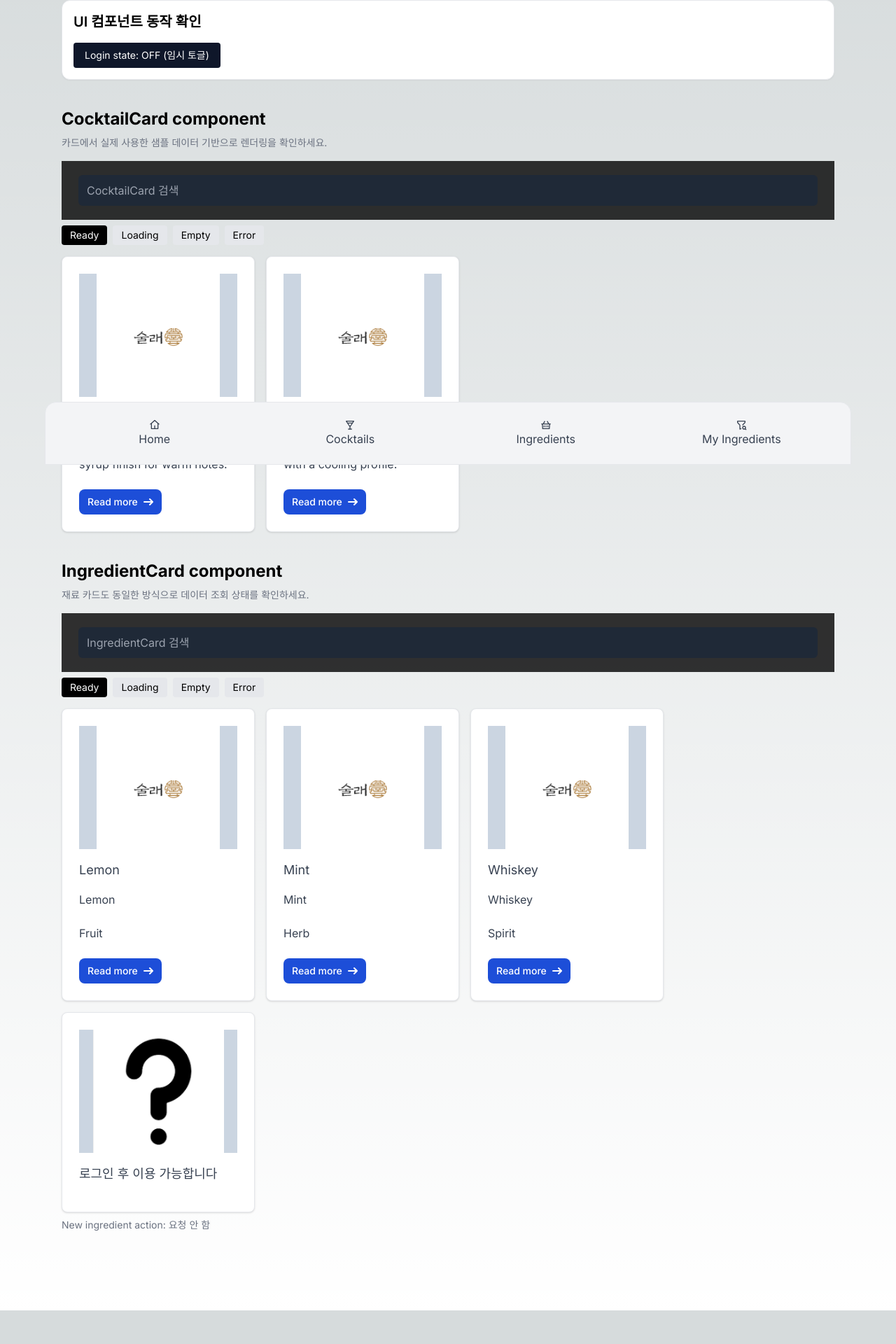
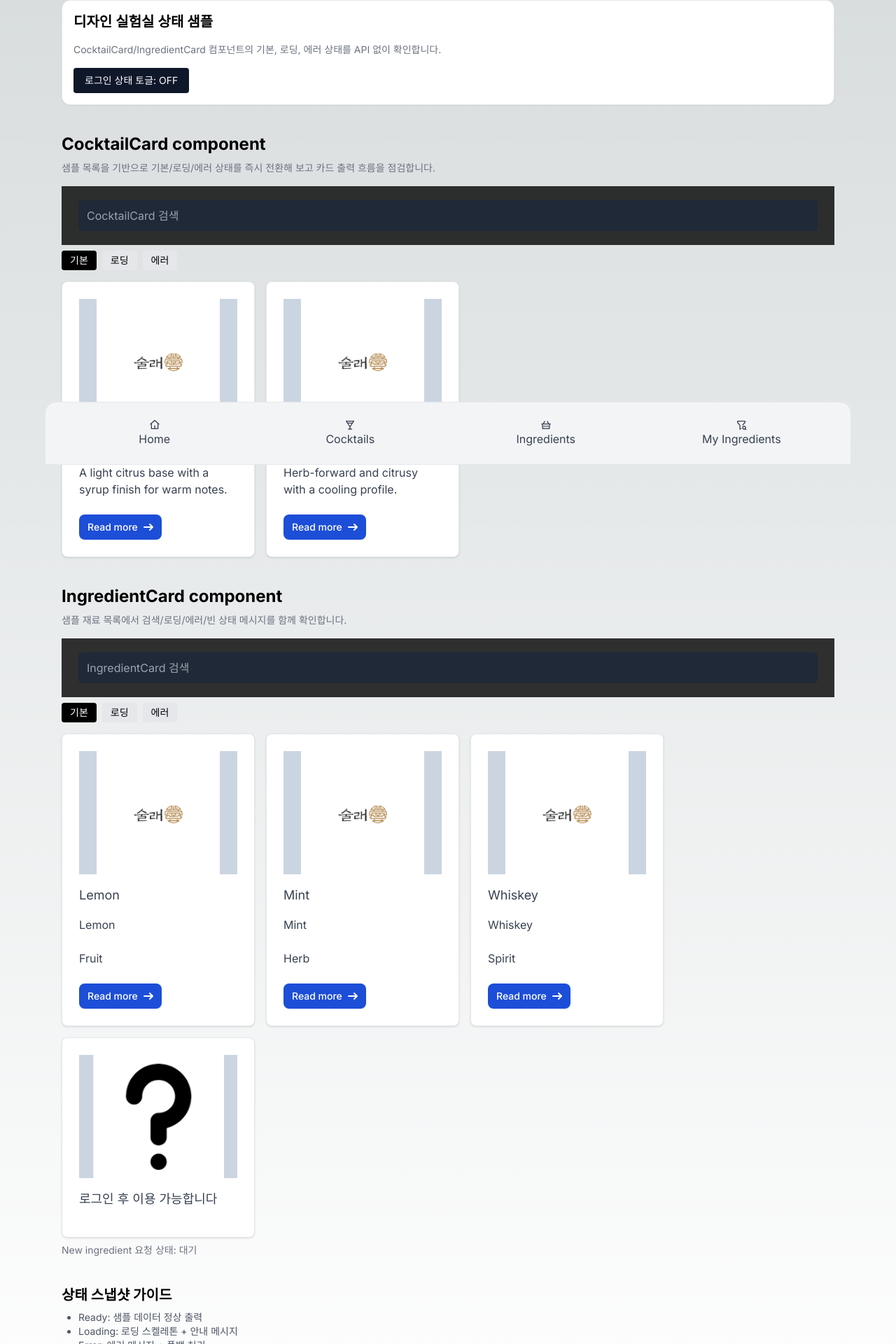
Before and after one commit to cokeholic-kim/cocktail_app, a Next.js app: page /design-lab in a window 1280 px wide. Shown: the part 136-2056 px from the top of the page at 70% size. Before the commit the page ends 2008 px from the top, so only its background shows below. Built offline with nearby package versions, Linux system fonts and the light colour scheme; no server answers.

Commit message:
feat: 디자인랩 상태 샘플 정교화 문서 및 텍스트 정합

```diff
--- a/src/app/design-lab/DesignLabClient.tsx
+++ b/src/app/design-lab/DesignLabClient.tsx
@@ -1,6 +1,7 @@
 "use client";
 
 import React, { useMemo, useState } from "react";
+
 import SearchBox from "@/app/common/components/searchBox";
 import CocktailCard from "@/app/(home)/cocktailCard";
 import IngredientCard from "@/app/(ingredients)/ingredients/IngredientCard";
@@ -10,10 +11,13 @@ import {
     dataStateLabels,
     demoCocktailResponse,
     demoIngredientResponse,
+    demoStateStories,
+    designLabSearchStateMessages,
+    designLabStateLabels,
     designLabStateMessages,
     DesignLabState,
+    DemoCocktail,
     DemoIngredient,
-    DemoCocktail,
 } from "@/app/design-lab/fixtures";
 
 type DemoViewState<T> = {
@@ -22,14 +26,13 @@ type DemoViewState<T> = {
     message: string;
 };
 
-function filterBySearch<T, K extends keyof T>(items: T[], keyword: string, field: K) {
+function filterBySearch<T, K extends keyof T>(items: T[], keyword: string, field: K): T[] {
     if (!keyword) {
         return items;
     }
 
-    return items.filter((item) =>
-        String(item[field] ?? "").toLowerCase().includes(keyword.toLowerCase())
-    );
+    const lowerKeyword = keyword.trim().toLowerCase();
+    return items.filter((item) => String(item[field] ?? "").toLowerCase().includes(lowerKeyword));
 }
 
 function buildDemoView<T>(
@@ -56,6 +59,14 @@ function buildDemoView<T>(
     }
 
     return { state, items, message: "" };
+}
+
+function getNoticeText(state: DesignLabState, label: string, text: string) {
+    if (!text) {
+        return `${label}: ${designLabStateMessages[state]}`;
+    }
+
+    return `${label}: ${designLabStateMessages[state]} - ${text}`;
 }
 
 function SkeletonCard({ count }: { count: number }) {
@@ -86,29 +97,46 @@ function StateSectionNotice({
 
     return (
         <p className="mt-2 w-full text-sm text-gray-600" role="status" aria-live="polite">
-            {text
-                ? `${label}: ${designLabStateMessages[state]} - ${text}`
-                : `${label}: ${designLabStateMessages[state]}`}
+            {getNoticeText(state, label, text)}
         </p>
     );
 }
 
-function StateButtons({ activeState, onChange }: { activeState: DesignLabState; onChange: (state: DesignLabState) => void }) {
+function StateButtons({
+    activeState,
+    onChange,
+    states,
+    ariaPrefix,
+}: {
+    activeState: DesignLabState;
+    states: readonly DesignLabState[];
+    onChange: (state: DesignLabState) => void;
+    ariaPrefix: string;
+}) {
     return (
         <div className="mt-2 mb-4 flex flex-wrap gap-2">
-            {(Object.entries(dataStateLabels) as [DesignLabState, string][]).map(([state, label]) => (
+            {states.map((state) => {
+                const label = designLabStateLabels[state];
+
+                return (
                     <button
                         key={state}
                         type="button"
                         onClick={() => onChange(state)}
                         aria-pressed={activeState === state}
+                        aria-label={`${ariaPrefix} 상태 ${label}`}
                         className={`rounded px-3 py-1 text-sm ${activeState === state ? "bg-black text-white" : "bg-gray-200"}`}
                     >
                         {label}
                     </button>
-            ))}
+                );
+            })}
         </div>
     );
+}
+
+function buildSearchMessage(keyword: string, messageSet: typeof designLabSearchStateMessages): string {
+    return keyword.trim() ? messageSet.searchResultEmpty : messageSet.sourceEmpty;
 }
 
 export default function DesignLabClient() {
@@ -123,23 +151,17 @@ export default function DesignLabClient() {
     const ingredientSource = demoIngredientResponse[ingredientState];
 
     const filteredCocktails = useMemo(
-        () =>
-            filterBySearch(cocktailSource.data?.body ?? [], cocktailSearch, "cocktailName" as keyof DemoCocktail),
+        () => filterBySearch(cocktailSource.data?.body ?? [], cocktailSearch, "cocktailName"),
         [cocktailSource, cocktailSearch]
     );
     const filteredIngredients = useMemo(
-        () =>
-            filterBySearch(
-                ingredientSource.data?.body ?? [],
-                ingredientSearch,
-                "ingredientName" as keyof DemoIngredient
-            ),
+        () => filterBySearch(ingredientSource.data?.body ?? [], ingredientSearch, "ingredientName"),
         [ingredientSource, ingredientSearch]
     );
 
     const fallbackMessage = "샘플 데이터 조회 실패. 기본 상태로 전환합니다.";
-    const cocktailSearchMessage = cocktailSearch.trim() ? "검색 결과가 없습니다." : "샘플 데이터가 없습니다.";
-    const ingredientSearchMessage = ingredientSearch.trim() ? "검색 결과가 없습니다." : "샘플 데이터가 없습니다.";
+    const cocktailSearchMessage = buildSearchMessage(cocktailSearch, designLabSearchStateMessages);
+    const ingredientSearchMessage = buildSearchMessage(ingredientSearch, designLabSearchStateMessages);
 
     const cocktailView = useMemo(
         () =>
@@ -150,7 +172,7 @@ export default function DesignLabClient() {
                 cocktailSource.error || fallbackMessage,
                 cocktailSearchMessage
             ),
-        [cocktailState, filteredCocktails, cocktailSearch, cocktailSource]
+        [cocktailState, filteredCocktails, cocktailSource, cocktailSearchMessage]
     );
     const ingredientView = useMemo(
         () =>
@@ -161,27 +183,37 @@ export default function DesignLabClient() {
                 ingredientSource.error || fallbackMessage,
                 ingredientSearchMessage
             ),
-        [ingredientState, filteredIngredients, ingredientSearch, ingredientSource]
+        [ingredientState, filteredIngredients, ingredientSource, ingredientSearchMessage]
     );
 
     return (
         <section className={uiTokenStyles.layout.section}>
             <section className="rounded-xl border bg-white p-4 shadow-sm">
-                <h2 className="mb-4 text-xl font-semibold">UI 컴포넌트 동작 확인</h2>
+                <h2 className="mb-4 text-xl font-semibold">디자인 실험실 상태 샘플</h2>
+                <p className="mb-4 text-sm text-gray-500">
+                    CocktailCard/IngredientCard 컴포넌트의 기본, 로딩, 에러 상태를 API 없이 확인합니다.
+                </p>
                 <button
                     type="button"
                     onClick={() => setIsLogin((prev) => !prev)}
                     className="rounded bg-slate-900 px-4 py-2 text-sm text-white"
                 >
-                    Login state: {isLogin ? "ON" : "OFF"} (임시 토글)
+                    로그인 상태 토글: {isLogin ? "ON" : "OFF"}
                 </button>
             </section>
 
             <section>
                 <h1 className="mb-2 text-2xl font-bold">CocktailCard component</h1>
-                <p className="mb-4 text-sm text-gray-500">카드에서 실제 사용한 샘플 데이터 기반으로 렌더링을 확인하세요.</p>
+                <p className="mb-4 text-sm text-gray-500">
+                    샘플 목록을 기반으로 기본/로딩/에러 상태를 즉시 전환해 보고 카드 출력 흐름을 점검합니다.
+                </p>
                 <SearchBox placeHolder="CocktailCard 검색" setSearchValue={setCocktailSearch} />
-                <StateButtons activeState={cocktailState} onChange={setCocktailState} />
+                <StateButtons
+                    states={demoStateStories}
+                    activeState={cocktailState}
+                    onChange={setCocktailState}
+                    ariaPrefix="CocktailCard"
+                />
                 <div className={uiTokenStyles.layout.content}>
                     {cocktailView.state === "loading" && <SkeletonCard count={2} />}
                     <StateSectionNotice
@@ -202,9 +234,16 @@ export default function DesignLabClient() {
 
             <section>
                 <h1 className="mb-2 text-2xl font-bold">IngredientCard component</h1>
-                <p className="mb-4 text-sm text-gray-500">재료 카드도 동일한 방식으로 데이터 조회 상태를 확인하세요.</p>
+                <p className="mb-4 text-sm text-gray-500">
+                    샘플 재료 목록에서 검색/로딩/에러/빈 상태 메시지를 함께 확인합니다.
+                </p>
                 <SearchBox placeHolder="IngredientCard 검색" setSearchValue={setIngredientSearch} />
-                <StateButtons activeState={ingredientState} onChange={setIngredientState} />
+                <StateButtons
+                    states={demoStateStories}
+                    activeState={ingredientState}
+                    onChange={setIngredientState}
+                    ariaPrefix="IngredientCard"
+                />
                 <div className={uiTokenStyles.layout.content}>
                     {ingredientView.state === "loading" && <SkeletonCard count={3} />}
                     <StateSectionNotice
@@ -222,8 +261,18 @@ export default function DesignLabClient() {
                     />
                 </div>
                 <p className="mt-2 text-sm text-gray-500">
-                    New ingredient action: {newIngredientRequested ? "요청됨" : "요청 안 함"}
+                    New ingredient 요청 상태: {newIngredientRequested ? "요청됨" : "대기"}
                 </p>
+            </section>
+
+            <section aria-label="상태 스냅샷 가이드" className="mt-8">
+                <h2 className="mb-2 text-xl font-semibold">상태 스냅샷 가이드</h2>
+                <ul className="list-disc pl-6 text-sm text-gray-600">
+                    <li>{`${dataStateLabels.ready}: 샘플 데이터 정상 출력`}</li>
+                    <li>{`${dataStateLabels.loading}: 로딩 스켈레톤 + 안내 메시지`}</li>
+                    <li>{`${dataStateLabels.error}: 에러 메시지 + 폴백 처리`}</li>
+                    <li>{`${dataStateLabels.empty}: 데이터가 0개인 경우 빈 상태 처리`}</li>
+                </ul>
             </section>
         </section>
     );
--- a/src/app/design-lab/fixtures.ts
+++ b/src/app/design-lab/fixtures.ts
@@ -22,10 +22,24 @@ export type DemoResult<T> = {
 };
 
 export const designLabStateMessages: Record<DesignLabState, string> = {
-    ready: "준비됨",
-    loading: "로딩 중",
-    empty: "데이터 없음",
-    error: "오류 발생",
+    ready: "기본 데이터가 정상입니다.",
+    loading: "로딩 중입니다.",
+    empty: "데이터가 없습니다.",
+    error: "데이터 조회 실패입니다.",
+};
+
+export const demoStateStories = ["ready", "loading", "error"] as const satisfies ReadonlyArray<DesignLabState>;
+
+export const designLabStateLabels: Record<DesignLabState, string> = {
+    ready: "기본",
+    loading: "로딩",
+    empty: "빈 데이터",
+    error: "에러",
+};
+
+export const designLabSearchStateMessages = {
+    searchResultEmpty: "검색 결과가 없습니다.",
+    sourceEmpty: "샘플 데이터가 없습니다.",
 };
 
 export const demoCocktails: DemoCocktail[] = [
@@ -74,8 +88,7 @@ export const dataStateLabels: Record<DesignLabState, string> = {
     error: "Error",
 };
 
-export const sampleErrorMessage =
-    "백엔드가 연결되지 않아 샘플 데이터로 미리보기를 표시합니다.";
+export const sampleErrorMessage = "샘플 데이터 조회 실패. 기본 상태로 전환합니다.";
 
 export const demoCocktailResponse: Record<DesignLabState, DemoResult<DemoCocktail>> = {
     ready: { ok: true, data: { body: demoCocktails } },
--- a/src/app/design-lab/page.tsx
+++ b/src/app/design-lab/page.tsx
@@ -6,7 +6,8 @@ import DesignLabClient from "./DesignLabClient";
 
 export const metadata: Metadata = {
     title: "Design Lab",
-    description: "디자인 랩은 API 없이도 UI 컴포넌트를 미리 확인할 수 있는 테스트 페이지입니다.",
+    description:
+        "디자인 랩은 API 데이터가 없어도 컴포넌트의 기본/로딩/에러/빈 상태를 UI로 확인하고 검증하는 내부 페이지입니다.",
 };
 
 export default function DesignLabPage() {
```
Also changed, not shown: 2 other files (tests, documents, lock files or other folders). Lines whose indentation alone changed are shown as unchanged.
